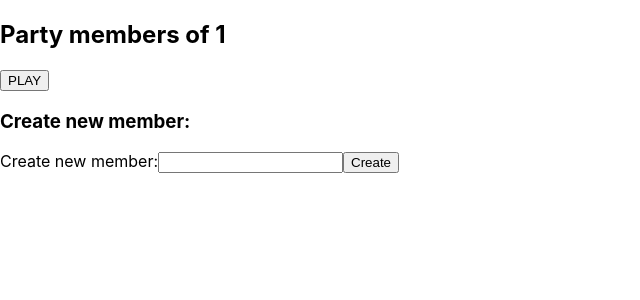
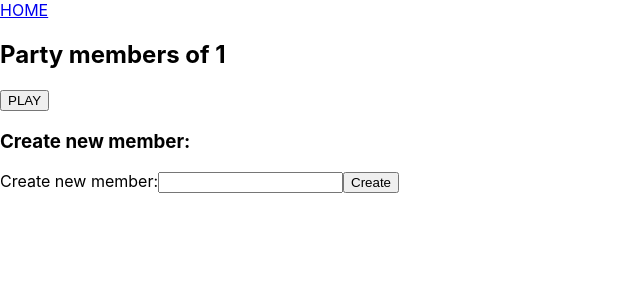
Before and after one commit to peterkisvaradi/initmanager, a React (Create React App) app: page /memberlist/1 in a window 1280 px wide. Shown: the top 300 px of the page, without its empty margins (0-640 px from the left). Built offline with nearby package versions, Linux system fonts and the light colour scheme.

Commit message:
home link

```diff
--- a/src/pages/member-list/member-list.page.jsx
+++ b/src/pages/member-list/member-list.page.jsx
@@ -1,6 +1,6 @@
 import React from 'react';
 import styles from './member-list.module.css';
-import { useParams } from 'react-router-dom';
+import { useParams, Link } from 'react-router-dom';
 
 import { Context as MainContext } from '../../context/MainContext';
 
@@ -34,6 +34,7 @@ const MemberList = () => {
       {isPlaying && <PlayModal />}
       {!isPlaying && (
         <div className={styles.wrap}>
+          <Link to="/">HOME</Link>
           <h2>Party members of {partyName}</h2>
           <button onClick={() => mainContext.toggleIsPlaying()}>PLAY</button>
           <form onSubmit={handleSaveSubmit}>
```
